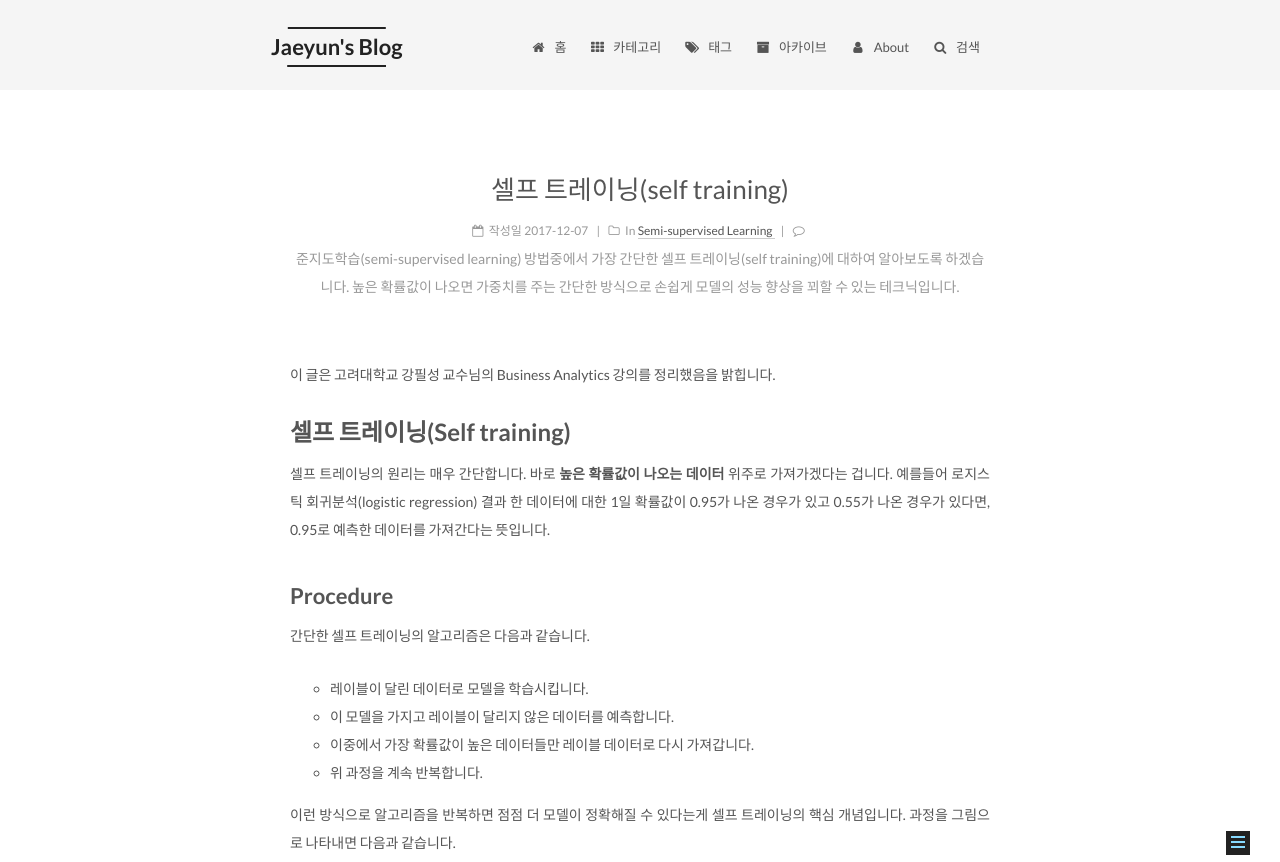
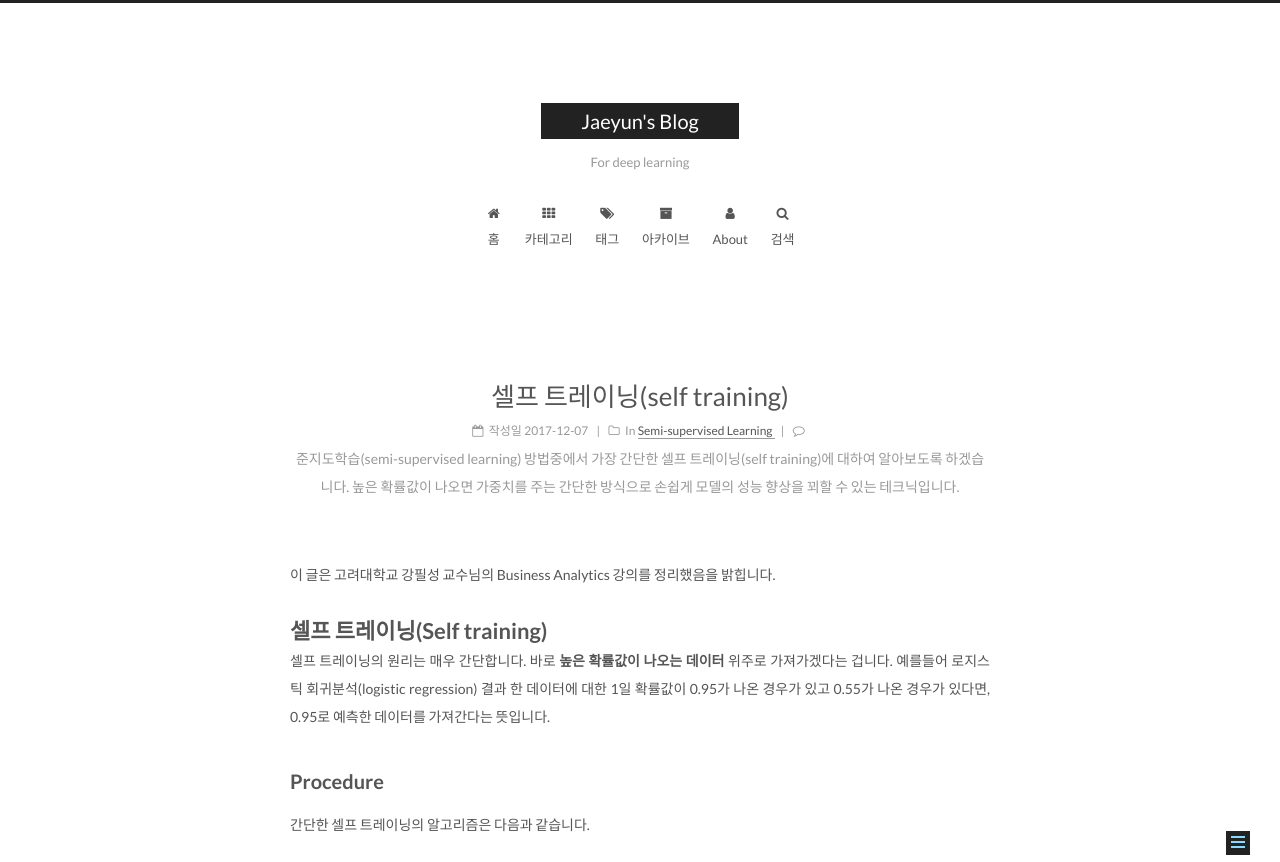
Before and after one commit to Jayhey/Jayhey.github.io, a Jekyll site: the page built from _posts/2017-12-07-semisupervised_self_training.md, in a window 1280 px wide. Shown: the top 862 px of the page. Built offline with Jekyll 4.4.1, drawn with Linux system fonts in a browser that asks for light colours; comment, search, counter and statistics services are not loaded; grey boxes are pictures that could not be loaded.

Commit message:
paginate 수정

```diff
--- a/_config.yml
+++ b/_config.yml
@@ -19,7 +19,7 @@
 permalink: pretty
 
 # Pagination
-paginate: 10
+paginate: 100
 #paginate_path: "/page:num/"
 #archive:
   #paginate: 10
@@ -150,8 +150,8 @@
 # ---------------------------------------------------------------
 
 # Schemes
-#scheme: Muse
-scheme: Mist
+scheme: Muse
+#scheme: Mist
 #scheme: Pisces
 
 
```
